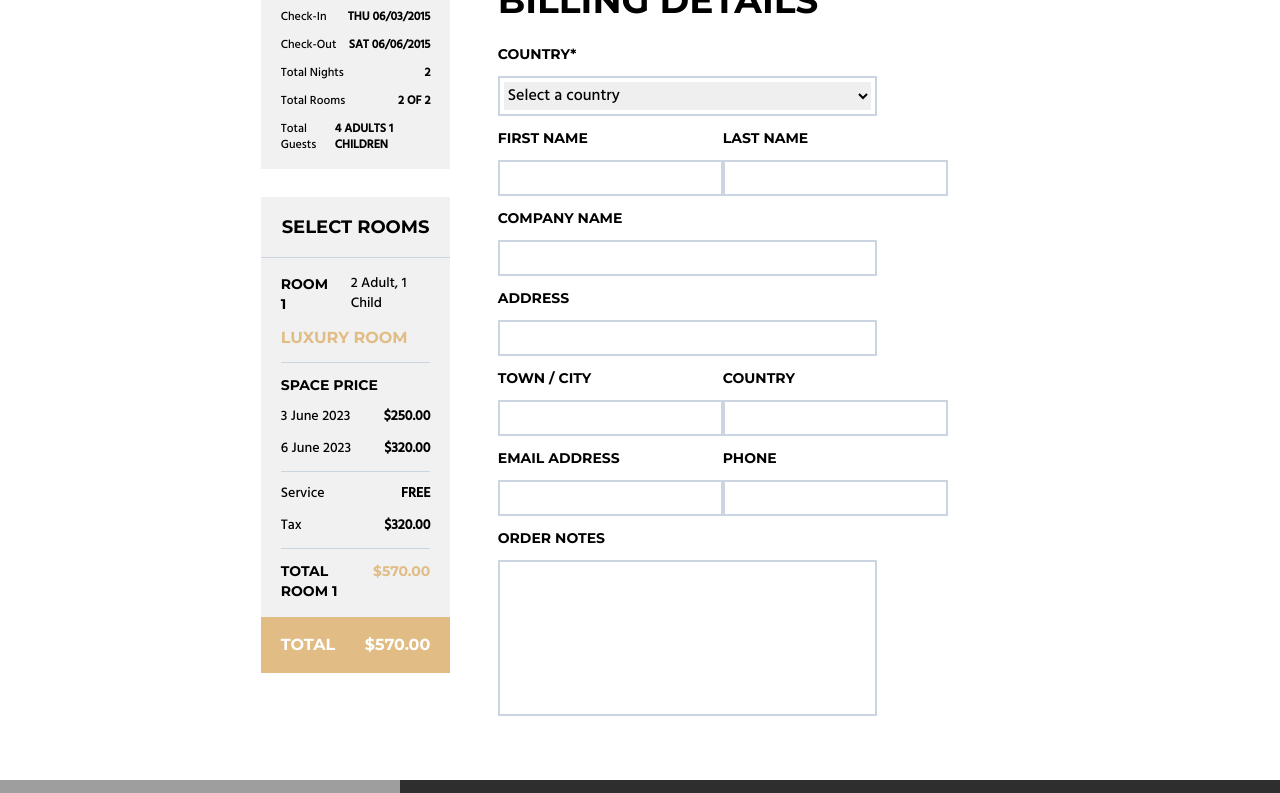
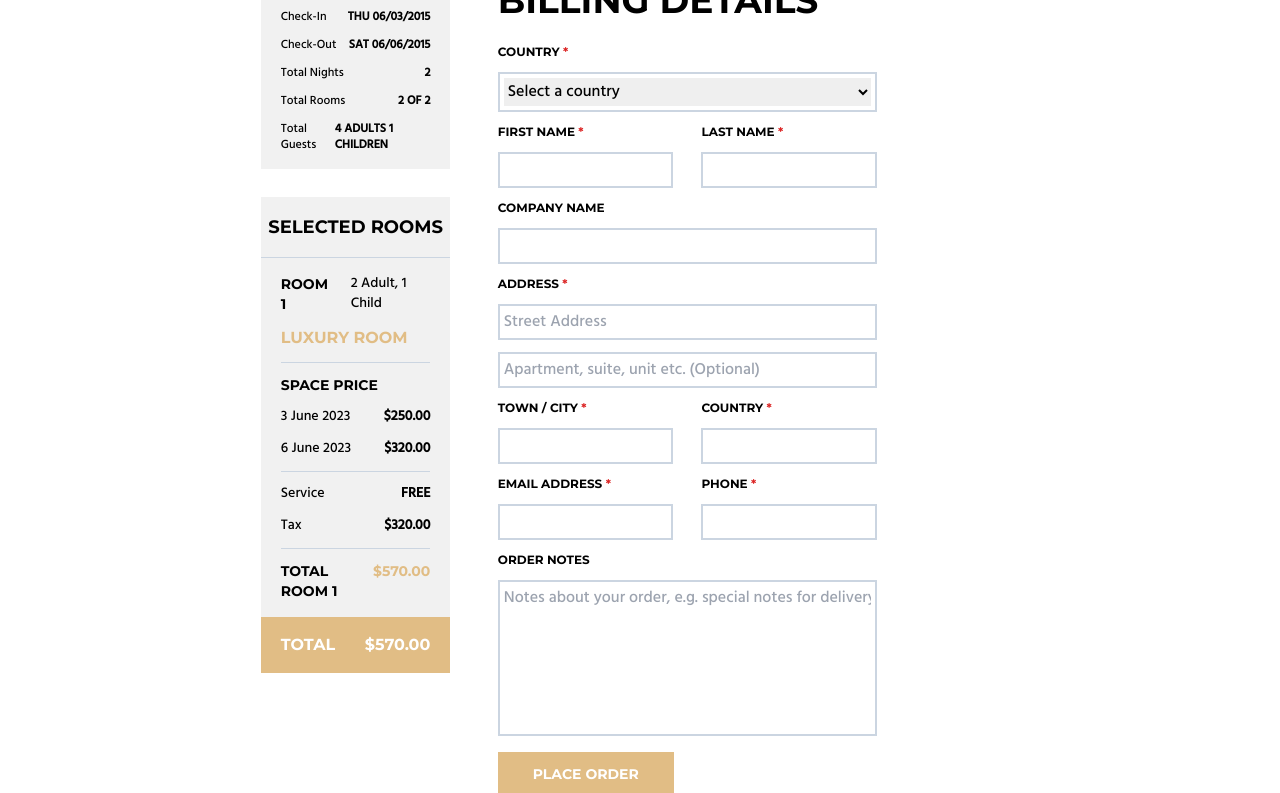
Before and after one commit to quangtruong3011/project_luxury, a React (Create React App) app: page /checkout in a window 1280 px wide. Shown: the part 220-1013 px from the top of the page. Built offline with nearby package versions, Linux system fonts and the light colour scheme; grey boxes are pictures that could not be loaded.

Commit message:
update-payment

```diff
--- a/src/components/payment/BillDetailTitles.jsx
+++ b/src/components/payment/BillDetailTitles.jsx
@@ -1,9 +1,9 @@
 import React from 'react'
 
-function BillDetailTitles({ title, children }) {
+function BillDetailTitles({ title, children, mustFill }) {
   return (
     <div>
-        <h5 className="font-[montserrat] text-sm font-semibold my-3">{title}</h5>
+        <h6 className="font-[montserrat] text-xs font-semibold my-3">{title}{mustFill ? <span className='text-red-600'> *</span> : ""}</h6>
         <div className="w-full border-2 border-slate-300 p-1">{children}</div>
     </div>
   )
--- a/src/components/payment/PaymentDetailForm.css
+++ b/src/components/payment/PaymentDetailForm.css
@@ -6,3 +6,13 @@
     margin: 0;
     padding: 0;
 }
+
+.placeOrderBtn {
+    transition: color 0.3s ease;
+}
+
+input::-webkit-outer-spin-button,
+input::-webkit-inner-spin-button {
+  -webkit-appearance: none;
+  margin: 0;
+}
--- a/src/components/payment/PaymentDetailForm.jsx
+++ b/src/components/payment/PaymentDetailForm.jsx
@@ -5,12 +5,63 @@ import "./BillDetailTitles";
 import BillDetailTitles from "./BillDetailTitles";
 
 function PaymentDetailForm() {
-  const countries = ["Viet Nam", "USA", "Canada", "UK", "China", "Thailand"];
-
+  //handle country selection
+  const countries = ["Viet Nam", "USA", "Canada", "UK", "Japan", "China"];
   const [selectedCountry, setSelectedCountry] = useState("");
-
   const handleCountryChange = (event) => {
     setSelectedCountry(event.target.value);
+    setFormData({
+      ...formData,
+      country: event.target.value,
+    });
+  };
+
+  //handle all input change
+  const [formData, setFormData] = useState({
+    firstName: "",
+    lastName: "",
+    companyName: "",
+    street: "",
+    apartment: "",
+    townCity: "",
+    country: "",
+    email: "",
+    phone: "",
+    orderNotes: "",
+  });
+  const handleChange = (event) => {
+    setFormData({
+      ...formData,
+      [event.target.name]: event.target.value,
+    });
+  };
+
+  //handle submit
+  const handleSubmit = (event) => {
+    //prevent reload
+    event.preventDefault();
+    //save form data to JSON file
+    saveFormDataToJson(formData);
+    //clear form inputs after submit
+    setFormData({
+      firstName: "",
+      lastName: "",
+      companyName: "",
+      street: "",
+      apartment: "",
+      townCity: "",
+      country: "",
+      email: "",
+      phone: "",
+      orderNotes: "",
+    });
+  };
+
+  //save form data to JSON
+  const saveFormDataToJson = () => {
+    const buyers = JSON.parse(localStorage.getItem("buyers")) || [];
+    buyers.push(formData);
+    localStorage.setItem("buyers", JSON.stringify(buyers));
   };
 
   return (
@@ -47,7 +98,7 @@ function PaymentDetailForm() {
           </div>
           <div className="selectRooms w-2/3 bg-[#F1F1F1] py-4">
             <h3 className="text-center font-[montserrat] text-lg font-semibold">
-              SELECT ROOMS
+              SELECTED ROOMS
             </h3>
             <hr className="my-4 border-b-0 border-slate-300" />
             <ul className="flex flex-col gap-3 px-5">
@@ -98,7 +149,10 @@ function PaymentDetailForm() {
           </div>
         </section>
 
-        <section className="billingDetails col-span-2 h-full w-2/3">
+        <section
+          className="billingDetails col-span-2 h-full w-2/3"
+          onSubmit={handleSubmit}
+        >
           <span className="text-sm text-gray-400">
             Returning customer?{" "}
             {
@@ -111,9 +165,9 @@ function PaymentDetailForm() {
             BILLING DETAILS
           </h1>
           <div>
-            <BillDetailTitles title="COUNTRY*">
+            <BillDetailTitles title="COUNTRY" mustFill={true}>
               <select
-                className="w-full"
+                className="w-full focus:outline-none"
                 value={selectedCountry}
                 onChange={handleCountryChange}
               >
@@ -125,40 +179,122 @@ function PaymentDetailForm() {
                 ))}
               </select>
             </BillDetailTitles>
-            <div className="flex justify-between">
-              <BillDetailTitles title="FIRST NAME">
-                <input type="text" />
+            <div className="grid grid-cols-2 gap-7">
+              <BillDetailTitles title="FIRST NAME" mustFill={true}>
+                <input
+                  type="text"
+                  className="w-full"
+                  name="firstName"
+                  value={formData.firstName}
+                  onChange={handleChange}
+                />
               </BillDetailTitles>
-              <BillDetailTitles title="LAST NAME">
-                <input type="text" />
+              <BillDetailTitles title="LAST NAME" mustFill={true}>
+                <input
+                  type="text"
+                  className="w-full"
+                  name="lastName"
+                  value={formData.lastName}
+                  onChange={handleChange}
+                />
               </BillDetailTitles>
             </div>
             <BillDetailTitles title="COMPANY NAME">
-              <input type="text" />
+              <input
+                type="text"
+                className="w-full"
+                name="companyName"
+                value={formData.companyName}
+                onChange={handleChange}
+              />
             </BillDetailTitles>
-            <BillDetailTitles title="ADDRESS">
-              <input type="text" />
+            <BillDetailTitles title="ADDRESS" mustFill={true}>
+              <input
+                type="text"
+                placeholder="Street Address"
+                className="w-full"
+                name="street"
+                value={formData.street}
+                onChange={handleChange}
+              />
             </BillDetailTitles>
-            <div className="flex justify-between">
-              <BillDetailTitles title="TOWN / CITY">
-                <input type="text" />
+            <BillDetailTitles>
+              <input
+                type="text"
+                placeholder="Apartment, suite, unit etc. (Optional)"
+                className="w-full"
+                name="apartment"
+                value={formData.apartment}
+                onChange={handleChange}
+              />
+            </BillDetailTitles>
+            <div className="grid grid-cols-2 gap-7">
+              <BillDetailTitles title="TOWN / CITY" mustFill={true}>
+                <input
+                  type="text"
+                  className="w-full"
+                  name="townCity"
+                  value={formData.townCity}
+                  onChange={handleChange}
+                />
               </BillDetailTitles>
-              <BillDetailTitles title="COUNTRY">
-                <input type="text" />
+              <BillDetailTitles title="COUNTRY" mustFill={true}>
+                <input
+                  type="text"
+                  className="w-full"
+                  name="country"
+                  value={formData.country}
+                  onChange={handleChange}
+                />
               </BillDetailTitles>
             </div>
-            <div className="flex justify-between">
-              <BillDetailTitles title="EMAIL ADDRESS">
-                <input type="text" />
+            <div className="grid grid-cols-2 gap-7">
+              <BillDetailTitles title="EMAIL ADDRESS" mustFill={true}>
+                <input
+                  type="email"
+                  className="w-full"
+                  name="email"
+                  value={formData.email}
+                  onChange={handleChange}
+                />
               </BillDetailTitles>
-              <BillDetailTitles title="PHONE">
-                <input type="text" />
+              <BillDetailTitles title="PHONE" mustFill={true}>
+                <input
+                  type="text"
+                  className="w-full"
+                  name="phone"
+                  value={formData.phone}
+                  onChange={handleChange}
+                />
               </BillDetailTitles>
             </div>
             <BillDetailTitles title="ORDER NOTES">
-              <input className="h-36" type="text" />
+              <div className="grid grid-cols-1 grid-rows-6">
+                <input
+                  placeholder="Notes about your order, e.g. special notes for delivery"
+                  className="w-full"
+                  type="text"
+                  name="orderNotes"
+                  value={formData.orderNotes}
+                  onChange={handleChange}
+                />
+              </div>
             </BillDetailTitles>
           </div>
+          <button
+            className="placeOrderBtn my-4 w-44 border-2 border-[#e1bd85] bg-[#e1bd85] py-2.5 font-[montserrat] text-sm font-semibold text-white hover:bg-white hover:text-[#e1bd85]"
+            onClick={handleSubmit}
+            disabled={
+              !formData.firstName ||
+              !formData.lastName ||
+              !formData.street ||
+              !formData.country ||
+              !formData.email ||
+              !formData.phone
+            }
+          >
+            PLACE ORDER
+          </button>
         </section>
       </div>
     </div>
```
